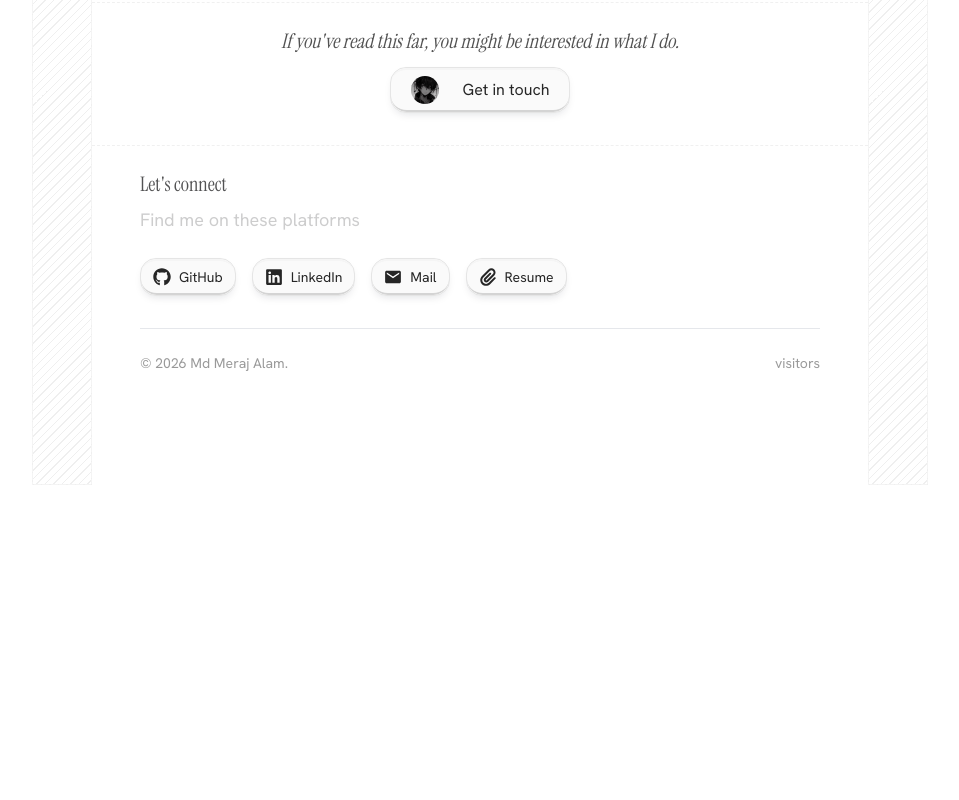
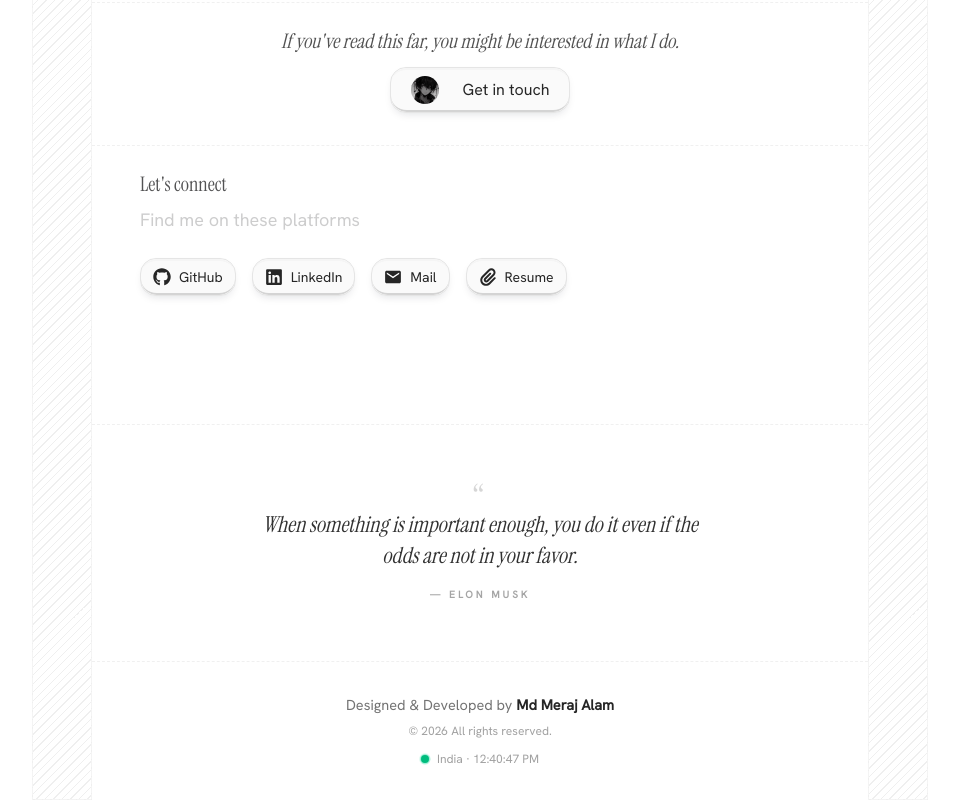
Before and after one commit to Meraj-08/portfolio, a Next.js app: page / in a window 1280 px wide. Shown: the part 2348-3148 px from the top of the page, without its empty margins (160-1119 px from the left). Before the commit the page ends 2833 px from the top, so only its background shows below. Built offline with nearby package versions, Linux system fonts and the light colour scheme; no server answers; the database is empty.

Commit message:
Add site footer and remove duplicate copyright

```diff
--- /dev/null
+++ b/src/components/Footer.tsx
@@ -0,0 +1,109 @@
+'use client'
+
+import { useEffect, useState } from 'react'
+import { motion, AnimatePresence } from 'motion/react'
+import SectionBorder from './SectionBorder'
+
+const NAME = 'Md Meraj Alam'
+const LOCATION = 'India'
+
+const QUOTES = [
+  {
+    text: 'When something is important enough, you do it even if the odds are not in your favor.',
+    author: 'Elon Musk',
+  },
+  {
+    text: 'The biggest risk is not taking any risk.',
+    author: 'Mark Zuckerberg',
+  },
+  {
+    text: 'The people who are crazy enough to think they can change the world are the ones who do.',
+    author: 'Steve Jobs',
+  },
+  {
+    text: 'I’ve decided to become the Pirate King. If I die trying, then at least I die fighting for my dream.',
+    author: 'Monkey D. Luffy',
+  },
+  {
+    text: "If you don't like your destiny, don't accept it.",
+    author: 'Naruto Uzumaki',
+  },
+]
+
+export default function Footer() {
+  const [localTime, setLocalTime] = useState('')
+  const [quoteIndex, setQuoteIndex] = useState(0)
+
+  useEffect(() => {
+    const updateTime = () => {
+      const options: Intl.DateTimeFormatOptions = {
+        timeZone: 'Asia/Kolkata',
+        hour: '2-digit',
+        minute: '2-digit',
+        second: '2-digit',
+        hour12: true,
+      }
+      setLocalTime(new Intl.DateTimeFormat('en-US', options).format(new Date()))
+    }
+    updateTime()
+    const interval = setInterval(updateTime, 1000)
+    return () => clearInterval(interval)
+  }, [])
+
+  useEffect(() => {
+    const timer = setInterval(() => {
+      setQuoteIndex((prev) => (prev + 1) % QUOTES.length)
+    }, 6000)
+    return () => clearInterval(timer)
+  }, [])
+
+  return (
+    <footer className="w-full">
+      {/* Rotating quote band */}
+      <div className="flex min-h-[160px] select-none flex-col items-center justify-center px-4 py-12 text-center sm:px-12">
+        <div className="flex min-h-[140px] w-full max-w-[580px] flex-col items-center justify-center overflow-hidden">
+          <AnimatePresence mode="wait">
+            <motion.div
+              key={quoteIndex}
+              initial={{ opacity: 0, y: 10 }}
+              animate={{ opacity: 1, y: 0 }}
+              exit={{ opacity: 0, y: -10 }}
+              transition={{ duration: 0.5, ease: 'easeInOut' }}
+              className="flex flex-col items-center"
+            >
+              <span className="font-[family-name:var(--font-instrument-serif)] text-4xl leading-none text-neutral-300 dark:text-neutral-600">
+                &ldquo;
+              </span>
+              <p className="mx-auto -mt-2 max-w-md font-[family-name:var(--font-instrument-serif)] text-[20px] italic leading-snug text-neutral-800 dark:text-neutral-100 sm:text-[22px]">
+                {QUOTES[quoteIndex].text}
+              </p>
+              <p className="mt-4 font-mono text-[10px] font-bold uppercase tracking-[0.3em] text-neutral-400 dark:text-neutral-500">
+                — {QUOTES[quoteIndex].author}
+              </p>
+            </motion.div>
+          </AnimatePresence>
+        </div>
+      </div>
+
+      <SectionBorder className="mt-0 pt-0" />
+
+      {/* Bottom bar */}
+      <div className="px-4 py-8 text-center sm:px-12">
+        <p className="text-[14.5px] text-neutral-500 dark:text-neutral-400">
+          Designed &amp; Developed by{' '}
+          <span className="font-semibold text-neutral-800 dark:text-neutral-100">{NAME}</span>
+        </p>
+        <p className="mt-1.5 font-mono text-[12px] text-neutral-400 dark:text-neutral-500">
+          © {new Date().getFullYear()} All rights reserved.
+        </p>
+        <p className="mt-2.5 flex items-center justify-center gap-2 font-mono text-[12px] text-neutral-400 dark:text-neutral-500">
+          <span className="relative flex size-2">
+            <span className="absolute inline-flex h-full w-full animate-ping rounded-full bg-emerald-400 opacity-60" />
+            <span className="relative inline-flex size-2 rounded-full bg-emerald-500" />
+          </span>
+          {LOCATION} · {localTime || 'IST'}
+        </p>
+      </div>
+    </footer>
+  )
+}
--- a/src/components/HomeContent.tsx
+++ b/src/components/HomeContent.tsx
@@ -9,6 +9,7 @@ import ContentParagraph from './ContentParagraph'
 import SectionBorder from './SectionBorder'
 import ExperienceContent from './ExperienceContent'
 import Reachout from './Reachout'
+import Footer from './Footer'
 import CallToAction from './CallToAction'
 // import ContributionsDisplay from './ContributionsDisplay'
 import OpenSourceContributionsCard from './ContributionCard'
@@ -261,6 +262,15 @@ export default function NewHeroSection() {
                   />
                 </div>
               </Reveal>
+
+              <Reveal delay={0.05}>
+                <SectionBorder className="mt-4" />
+              </Reveal>
+
+              {/* Footer */}
+              <Reveal delay={0.1}>
+                <Footer />
+              </Reveal>
             </div>
           </div>
         </div>
--- a/src/components/Reachout.tsx
+++ b/src/components/Reachout.tsx
@@ -3,7 +3,6 @@ import Image from "next/image";
 import { FaGithub, FaLinkedin, FaPaperclip, FaXTwitter } from "react-icons/fa6";
 import { IoMdMail } from "react-icons/io";
 import NeumorphButton from "./NeumorphButton";
-import { VisitorCount } from "./VisitorCount";
 import { Tooltip } from "./ui/tooltip-card";
 
 interface ReachoutProps {
@@ -210,16 +209,6 @@ export default function Reachout({
             </Tooltip>
           )}
         </div>
-
-        {/* Footer Section */}
-        <div className="mt-6 sm:mt-8 pt-4 sm:pt-6 border-t border-gray-200 dark:border-gray-800">
-          <div className="flex flex-col items-center space-y-2 sm:flex-row sm:justify-between sm:items-center sm:space-y-0 text-center sm:text-left">
-            <div className="text-sm sm:text-md dark:text-white/40 text-black/40">
-              © {new Date().getFullYear()} Md Meraj Alam.
-            </div>
-            <VisitorCount className="text-sm sm:text-md dark:text-white/40 text-black/40" />
-          </div>
-        </div>
       </div>
     </div>
   )
```
